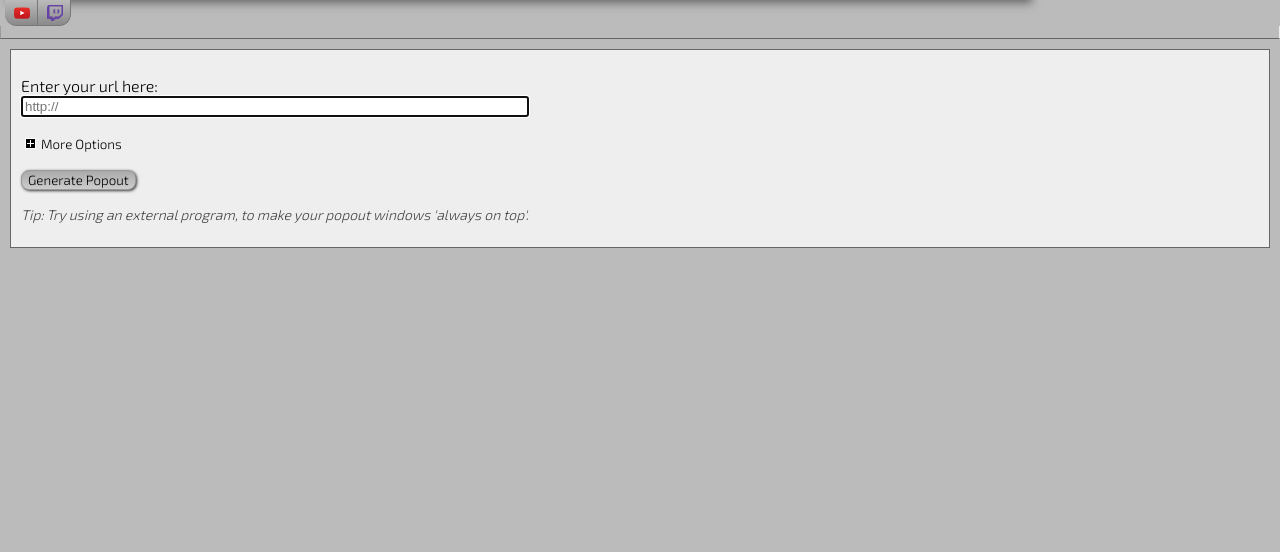
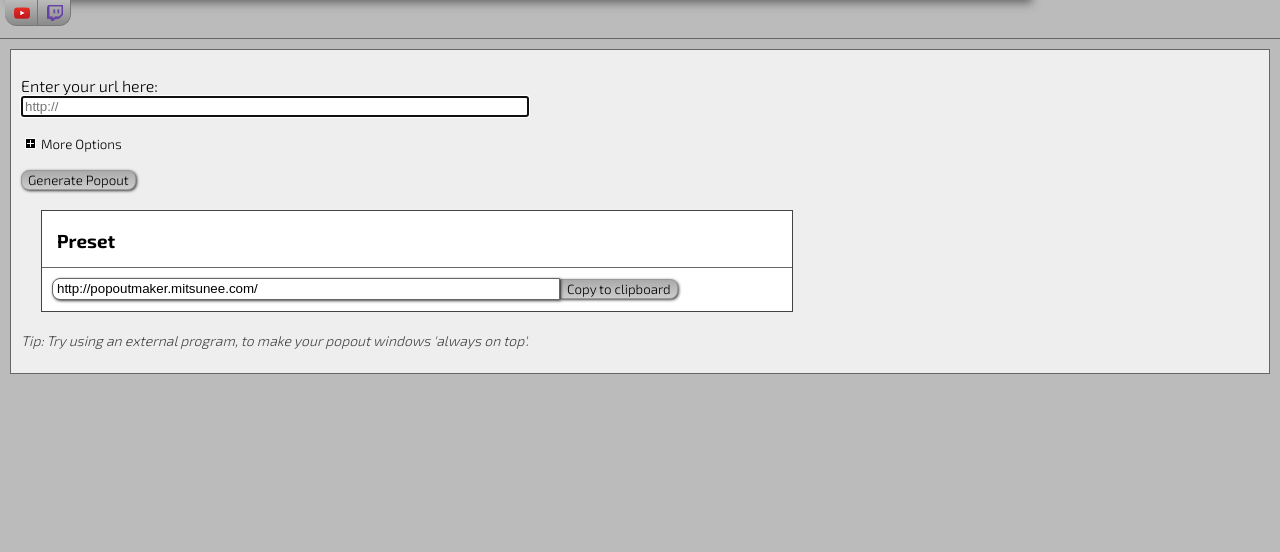
Before and after one commit to Mitsunee/Popout-Maker, a PHP site: page / in a window 1280 px wide. Shown: the part 66-618 px from the top of the page. Run offline with PHP 8.4, Linux system fonts and the light colour scheme; some libraries are stand-ins or nearby versions.

Commit message:
preset output styling
there's legit no crossbrowser way of doing anything in there and I don't feel like googleing this crap for hours rn.

```diff
--- a/assets/style.css
+++ b/assets/style.css
@@ -100,7 +100,7 @@ nav > a[href='/twitch']::before {
 	background-position:center center,0px 0px;
 }
 hr {
-	border-top:0px;
+	border:0px;
 	border-bottom:1px solid #666;
 	margin-bottom:0px;
 	padding-bottom:0px;
@@ -150,6 +150,32 @@ a{
 	float:left;
 }
 
+#presetOutput{
+	margin:20px;
+	padding:10px 0px;
+	width:750px;
+	border:1px solid #444;
+	background:#FFF;
+}
+#presetOutput>h3{margin:8px 15px 3px 15px;}
+#presetOutput>hr{margin:0px 0px 10px 0px;}
+#presetOutput>input{box-shadow:1px 1px 3px rgba(0,0,0,0.75);}
+#presetOutput>input[type='url']{
+	border:1px solid #666;
+	height:18px;
+	transform:translateY(-1px);
+	margin-left:10px;
+	padding-left:4px;
+}
+#presetOutput>input[type='button']{
+	background:#BBB;
+	background-image:linear-gradient(to bottom,#AAA,#CCC);
+	border:1px solid #999;
+}
+#presetOutput>input:first-of-type{border-top-left-radius:8px;border-bottom-left-radius:8px;}
+#presetOutput>input:last-of-type{border-top-right-radius:8px;border-bottom-right-radius:8px;}
+#presetOutput>input[type='button']:active{color:#666;}
+
 footer a{color:#C00;text-decoration:underline;}
 footer a.gitlink::before{
 	background-image:url('/assets/icon16git.png');
@@ -197,7 +223,7 @@ input[type='submit'],input[type='button'].like-submit{
 	border-radius:8px;
 	box-shadow:1px 1px 3px rgba(0,0,0,0.75);
 }
-input[type='submit']:hover,input[type='button'].like-submit:hover{
+input[type='submit']:hover,input[type='button'].like-submit:hover,#presetOutput>input[type='button']:hover{
 	border:1px solid #AAA;
 	background:#CCC;
 	background-image:linear-gradient(to bottom,#DDD,#CCC);
--- a/index.php
+++ b/index.php
@@ -29,6 +29,9 @@ function GeneratePopout() {
 	//document.getElementById('debugDIV').innerHTML = popoutWindowpreferences;
 	popoutWindow = window.open(input, "pmpopout", popoutWindowpreferences);
 	popoutWindow.focus();
+}
+function presetLoop() {
+
 }
 </script>
 </head>
@@ -67,5 +70,7 @@ if(isset($_GET['link'])) {
 		<p class="note">Note that all things changed in here, will still be applied, even if you hide these options again.</p>
 	</div>
 	<p><input type="submit" value="Generate Popout"><!-- <input type="button" value="Generate Preset" class="like-submit" style="display:inline-block;" onclick="this.style.display='none';return false;">--></p>
+	<div id="presetOutput"><h3>Preset</h3><hr>
+	<input type="url" name="presetOutputField" value="http://popoutmaker.mitsunee.com/" style="width:500px;" readonly><input type="button" value="Copy to clipboard"></div>
 </form>
 <?php require 'assets/inc/footer.php';?>
```
